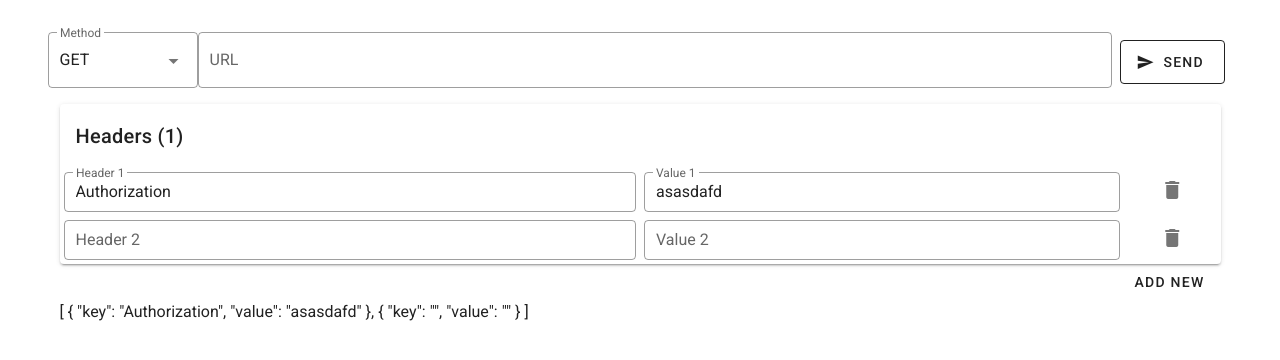
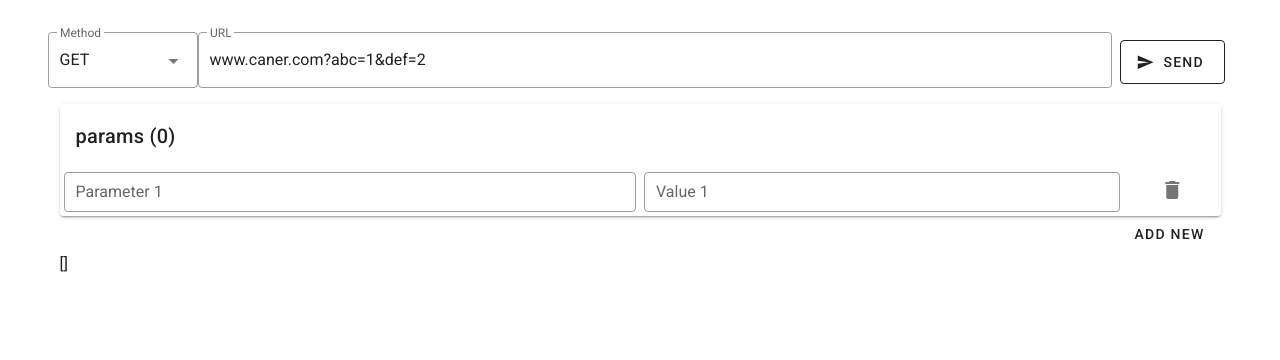
Before and after one commit to CanerSezgin/reky, a Vue app: page / in a window 1280 px wide. Both pictures are taken after a click on the button "ADD NEW". Shown: the top 360 px of the page. Built offline with nearby package versions, Linux system fonts and the light colour scheme.

Commit message:
query string && query params form updates qs

```diff
--- a/src/components/Requester.vue
+++ b/src/components/Requester.vue
@@ -28,7 +28,10 @@
 
     <v-row>
       <v-col>
-        <Headers :headers="headers" />
+        <Parameters
+          @query-string-changed="updateQueryString"
+          :params="params"
+        />
       </v-col>
     </v-row>
     {{ headers }}
@@ -38,8 +41,9 @@
 <script>
 import axios from "axios";
 import Headers from "@/components/Requester/Headers";
+import Parameters from "@/components/Requester/Parameters";
 export default {
-  components: { Headers },
+  components: { Headers, Parameters },
   data() {
     return {
       METHODS: [
@@ -53,10 +57,19 @@ export default {
       ],
 
       method: "get",
-      url: "",
-      headers: [{ key: "Authorization", value: "asasdafd" }],
-      params: {},
+      url: "www.caner.com?abc=1&def=2",
+      headers: [],
+      params: [],
     };
+  },
+  methods: {
+    updateQueryString(qs) {
+      const indexOfQSStart = this.url.indexOf("?");
+      if (indexOfQSStart !== -1) {
+        this.url = this.url.substring(0, indexOfQSStart);
+        this.url += qs;
+      }
+    },
   },
 };
 </script>
--- /dev/null
+++ b/src/components/Requester/Parameters.vue
@@ -0,0 +1,76 @@
+<template>
+  <div>
+    <v-card>
+      <v-card-title>params ({{ validParams.length }})</v-card-title>
+      <v-row no-gutters v-for="(param, index) in params" :key="index">
+        <v-col cols="12" sm="6" class="pa-1">
+          <v-text-field
+            v-model="param.key"
+            :label="`Parameter ${index + 1}`"
+            aria-autocomplete="off"
+            dense
+            outlined
+            hide-details
+          ></v-text-field>
+        </v-col>
+        <v-col cols="12" sm="5" class="pa-1">
+          <v-text-field
+            v-model="param.value"
+            :label="`Value ${index + 1}`"
+            aria-autocomplete="off"
+            dense
+            outlined
+            hide-details
+          ></v-text-field>
+        </v-col>
+        <v-col cols="12" sm="1" class="text-center pa-1">
+          <v-btn icon @click="deleteParam(index)">
+            <v-icon>mdi-delete</v-icon>
+          </v-btn>
+        </v-col>
+      </v-row>
+    </v-card>
+    <div class="text-right">
+      <v-btn @click="addNewParam" text>Add New</v-btn>
+    </div>
+  </div>
+</template>
+
+<script>
+const getQueryString = (params) => {
+  if (!params.length) return "";
+  const paramsCopy = JSON.parse(JSON.stringify(params));
+  const firstParam = paramsCopy.shift();
+  return (
+    `?${firstParam.key}=${firstParam.value}` +
+    paramsCopy.reduce((str, param) => str + `&${param.key}=${param.value}`, "")
+  );
+};
+export default {
+  props: {
+    params: Array,
+  },
+  computed: {
+    validParams() {
+      return this.params.filter((param) => param.key && param.value);
+    },
+  },
+  watch: {
+    validParams() {
+      const queryString = getQueryString(this.validParams);
+      console.log({ queryString });
+      if (queryString) this.$emit("query-string-changed", queryString);
+    },
+  },
+  methods: {
+    addNewParam() {
+      this.params.push({ key: "", value: "" });
+    },
+    deleteParam(index) {
+      this.params.splice(index, 1);
+    },
+  },
+};
+</script>
+
+<style lang="scss" scoped></style>
```
